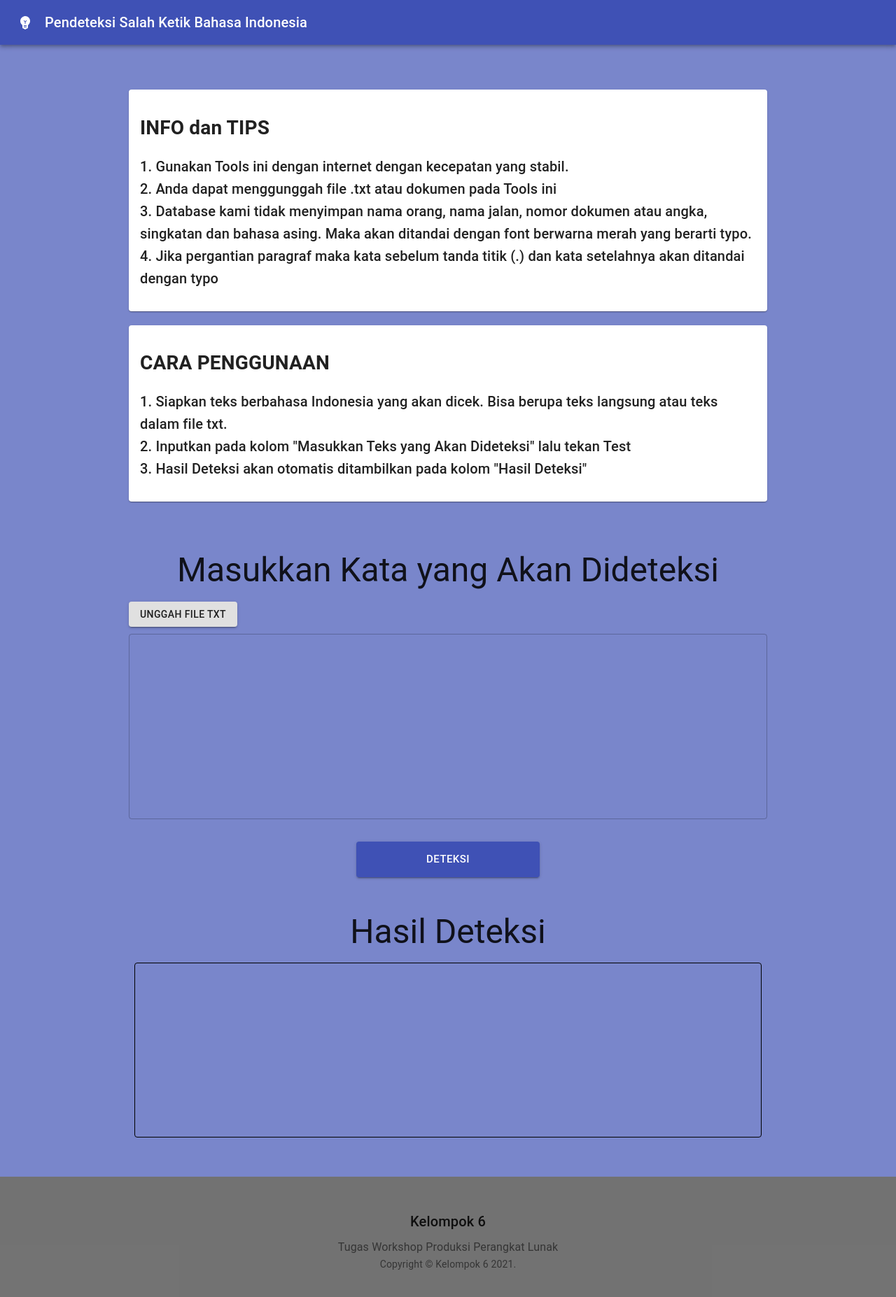
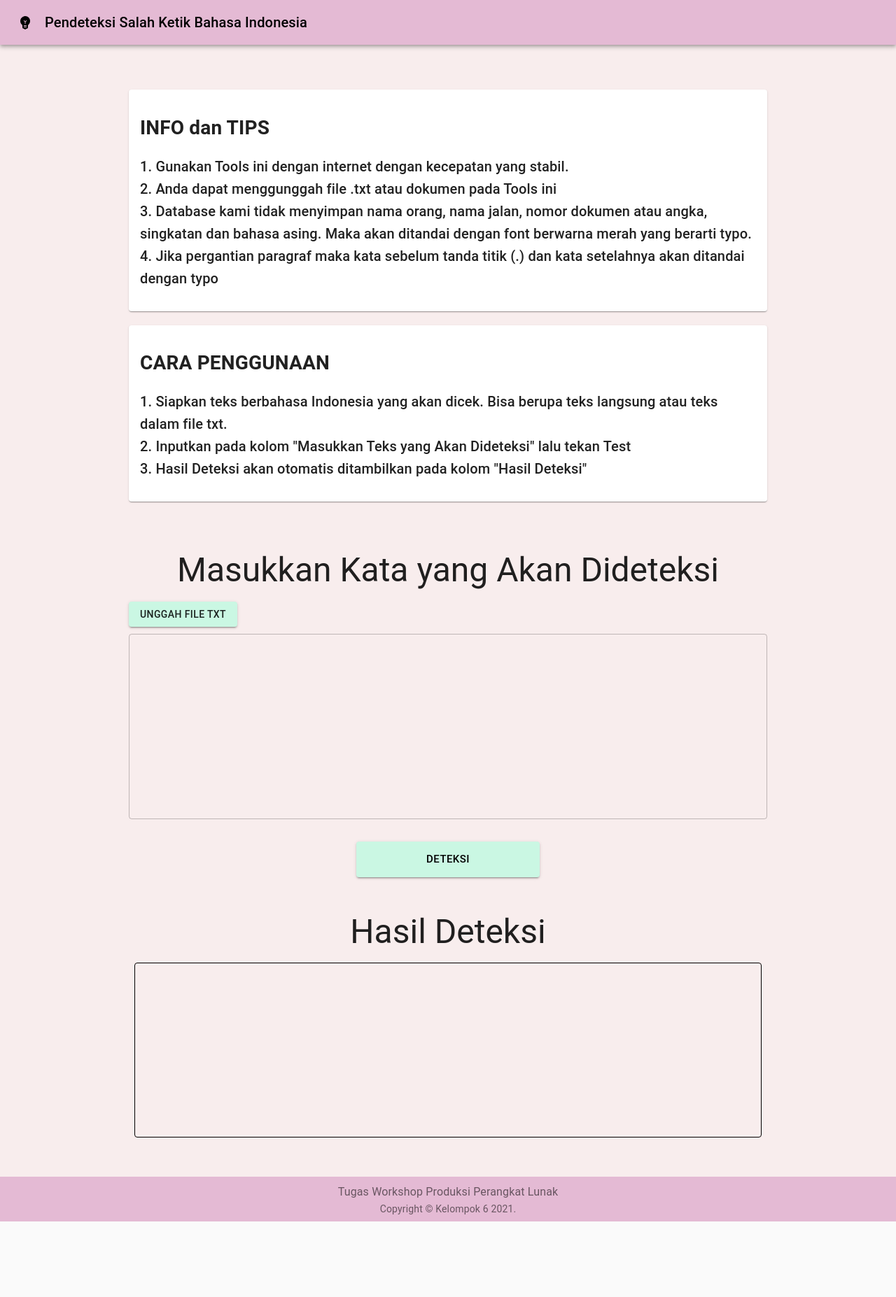
Before and after one commit to andirayka/cektypo_wppl_pens, a React (Create React App) app: page / in a window 1280 px wide. Shown: the top 1854 px of the page at 70% size. After the commit the page ends 1746 px from the top, so only its background shows below. Built offline with nearby package versions, Linux system fonts and the light colour scheme.

Commit message:
desain background

```diff
--- a/src/App.js
+++ b/src/App.js
@@ -22,9 +22,10 @@ const api = axios.create({
 const useStyles = makeStyles((theme) => ({
   icon: {
     marginRight: theme.spacing(2),
+    color: "black",
   },
   heroContent: {
-    backgroundColor: theme.palette.primary.light,
+    backgroundColor: "#f8eded",
     padding: theme.spacing(8, 0, 6),
   },
   heroButtons: {
@@ -46,8 +47,8 @@ const useStyles = makeStyles((theme) => ({
     flexGrow: 1,
   },
   footer: {
-    backgroundColor: theme.palette.text.secondary,
-    padding: theme.spacing(6),
+    backgroundColor: "#e4bad4",
+    padding: theme.spacing(1),
   },
 
   boxHasil: {
@@ -111,9 +112,9 @@ const PageCekTypo = () => {
     <>
       <CssBaseline />
       <AppBar position="relative">
-        <Toolbar>
+        <Toolbar style={{backgroundColor: "#e4bad4"}}>
           <EmojiObjectsIcon className={styles.icon} />
-          <Typography variant="h6" color="inherit" noWrap>
+          <Typography variant="h6" style={{color: "black"}} noWrap>
             Pendeteksi Salah Ketik Bahasa Indonesia
           </Typography>
         </Toolbar>
@@ -172,7 +173,7 @@ const PageCekTypo = () => {
               <Button
                 variant="contained"
                 component="label"
-                style={{ marginBottom: 10 }}
+                style={{ marginBottom: 10, backgroundColor: "#caf7e3" }}
               >
                 Unggah File Txt
                 <input type="file" hidden onChange={showFile} />
@@ -191,9 +192,8 @@ const PageCekTypo = () => {
               <Grid container justify="center">
                 <Button
                   variant="contained"
-                  color="primary"
                   size="large"
-                  style={{ padding: "12px 100px" }}
+                  style={{ padding: "12px 100px", backgroundColor: "#caf7e3", color: "black"}}
                   onClick={() => cekTypo(inputText)}
                 >
                   Deteksi
@@ -242,10 +242,7 @@ const PageCekTypo = () => {
         </div>
       </main>
       {/* Footer */}
-      <footer className={styles.footer} >
-        <Typography variant="h6" align="center" gutterBottom>
-          Kelompok 6
-        </Typography>
+      <footer className={styles.footer } >
         <Typography
           variant="subtitle1"
           align="center"
```
